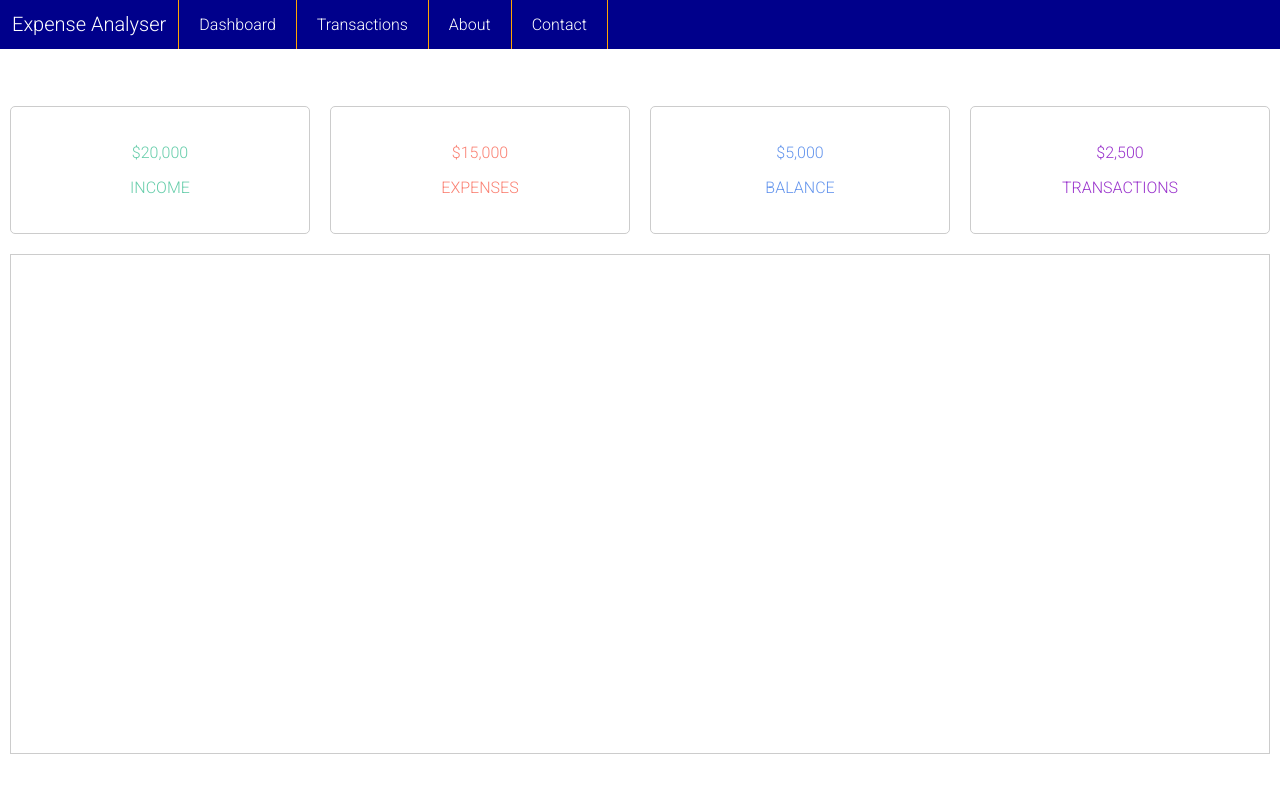
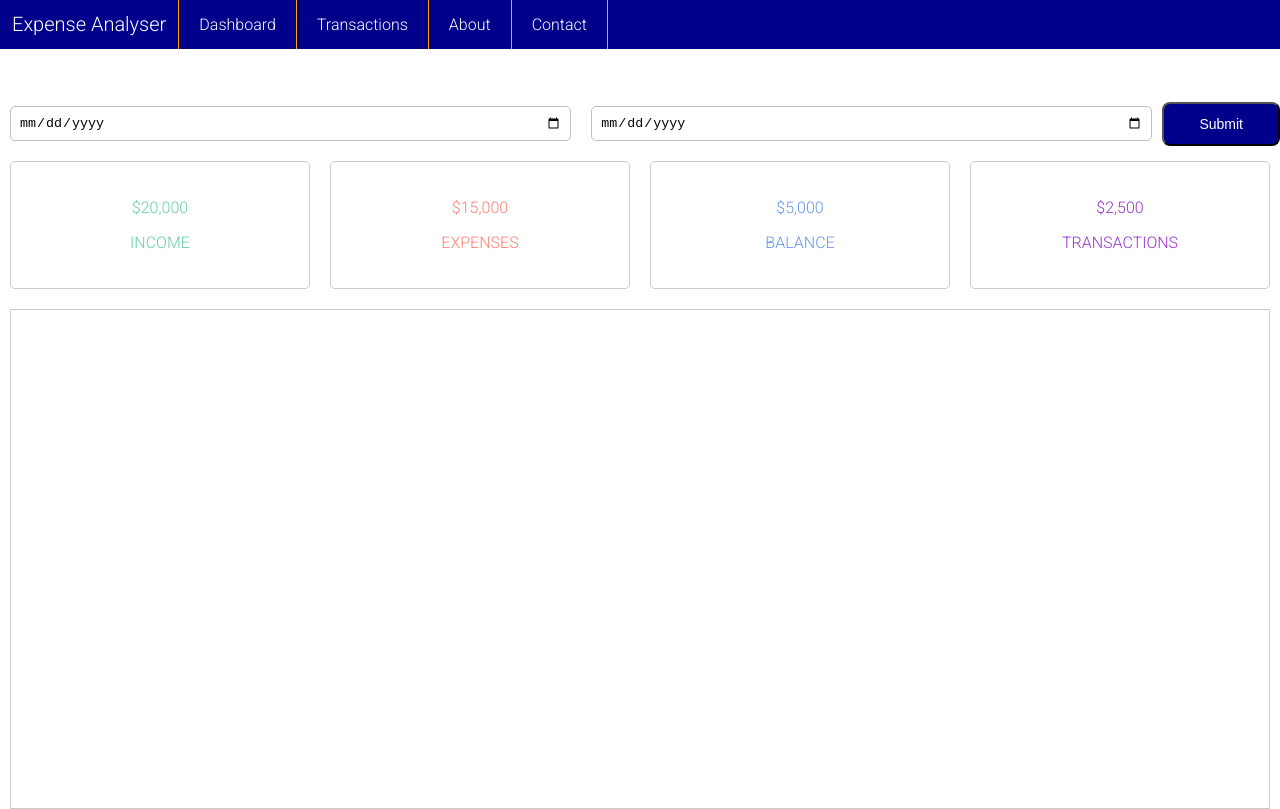
Before and after one commit to naik-pranita/expenses, a website: page src/dashboard.html in a window 1280 px wide. Drawn offline with nearby package versions, Linux system fonts and the light colour scheme.

Commit message:
Adding date range form

```diff
--- a/src/dashboard.html
+++ b/src/dashboard.html
@@ -26,6 +26,11 @@
 		</nav>
 	</header>
 	<main class="dashboard">
+		<form class="flex-container flex-column" id="date-filter-form">
+			<input placeholder="From" class="form-input date-input" type="date" />
+			<input placeholder="To" class="form-input date-input" type="date" />
+			<input class="button" type="submit" />
+		</form>
 		<div class="flex-container">
 			<div class="flex-container flex-row">
 				<div class="flex-box income">
--- a/src/styles.css
+++ b/src/styles.css
@@ -127,6 +127,10 @@ main {
 
 .flex-row {
 	flex-direction: row;
+}
+
+.flex-column {
+	flex-direction: column;
 }
 
 .form {
```
